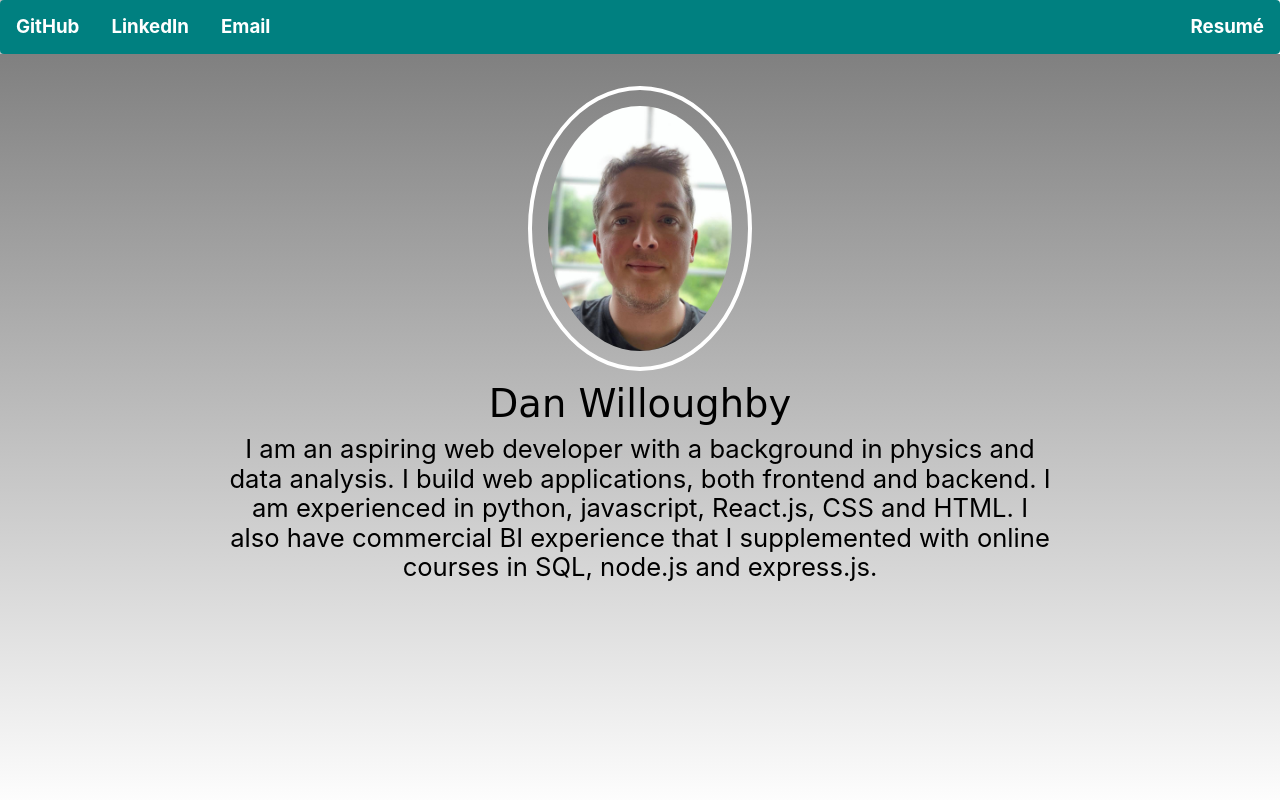
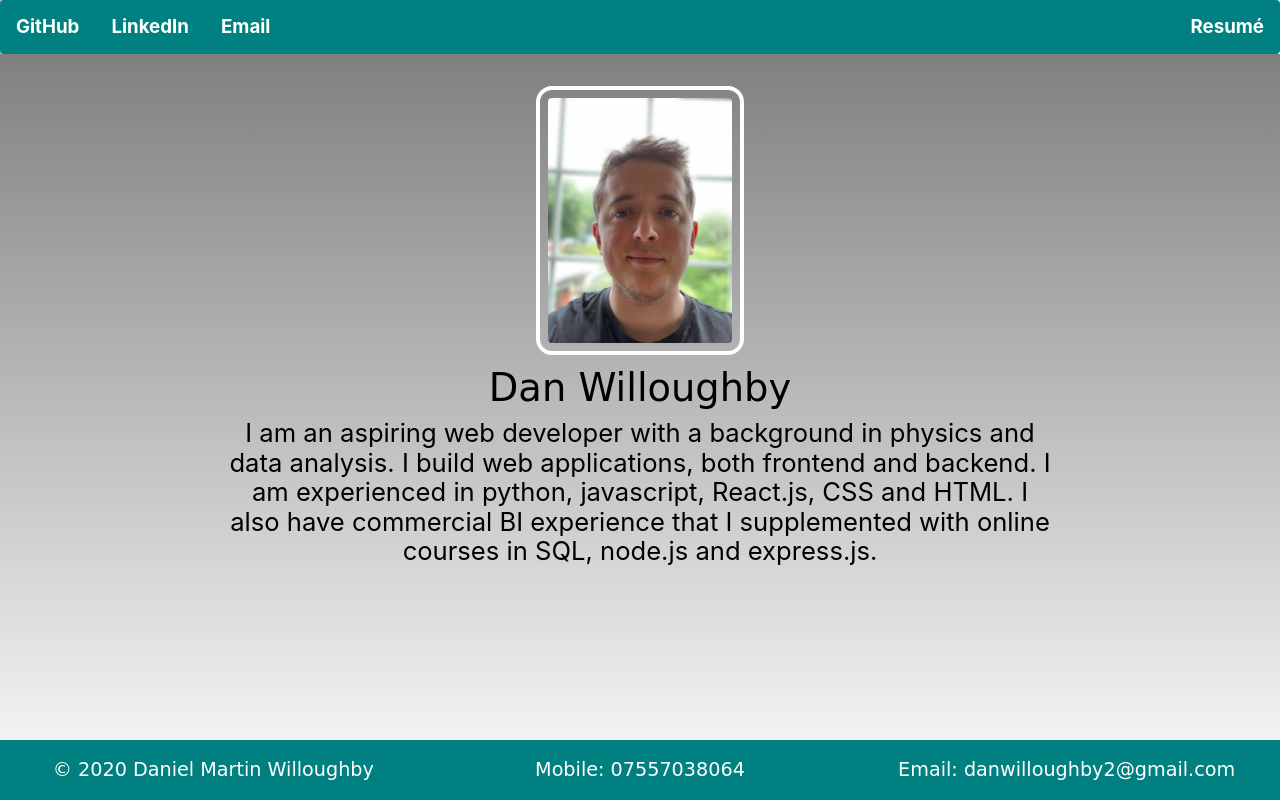
Before and after one commit to shoorano/Portfolio, a React (Create React App) app: page / in a window 1280 px wide. Shown: the top 800 px of the page. Built offline with nearby package versions, Linux system fonts and the light colour scheme.

Commit message:
some more basic design changes.

```diff
--- a/src/Components/Footer/Footer.js
+++ b/src/Components/Footer/Footer.js
@@ -6,10 +6,16 @@ const h = {
    fontSize: "1.5vw"
 }
 
+const footer = {
+  background: "#008080",
+  position: "sticky",
+  bottom: "0"
+}
+
 const Footer = () => {
   return (
-    <div className="Footer dib pa0 w-100" style={{background: "#008080"}}>
-      <p className="fl w-third" style={h}>Dan Willoughby</p>
+    <div className="Footer dib pa0 w-100" style={footer}>
+      <p className="fl w-third" style={h}>&#169; 2020 Daniel Martin Willoughby </p>
       <p className="fl w-third" style={h}>Mobile: 07557038064</p>
       <p className="fl w-third" style={h}>Email: danwilloughby2@gmail.com</p>
     </div>
--- a/src/Components/Header/Header.js
+++ b/src/Components/Header/Header.js
@@ -5,9 +5,17 @@ const linkText = {
   color: "white"
 }
 
+const header =  {
+  position: "sticky",
+  top: "0px",
+  zIndex: "99",
+  background: "#008080"
+}
+
+
 const Header = () => {
   return (
-    <div className="Header br2 w-auto flex" style={{background: "#008080"}}>
+    <div className="Header br2 w-100 flex" style={header}>
       <h3 className="tc fl w-15 br3 pa3 ma0 grow">
         <a href="https://github.com/shoorano" style={linkText}>GitHub</a>
       </h3>
--- a/src/Components/Introduction/Introduction.css
+++ /dev/null
@@ -1,5 +0,0 @@
-/* .Introduction {
-  background-image: url('./IntroBackground.jpg');
-  display: inline-block;
-
-} */
--- a/src/Components/Introduction/Introduction.js
+++ b/src/Components/Introduction/Introduction.js
@@ -1,7 +1,5 @@
 import React from 'react';
-import Background from './IntroBackground.jpg'
 import Selfie from './selfie.jpg'
-import './Introduction.css'
 
 const h = {
    color: "Black",
@@ -21,7 +19,7 @@ const Introduction = () => {
   return (
     <div className="Introduction pa0 ma0 center" style={{ height: "95vh", background: "linear-gradient( gray , white)" }}>
       <div className="pa0 center pa4" style={{width: "80%"}}>
-        <img className="grow pa3 ba bw2 b--white br-100" style={img}  src={Selfie} alt="" />
+        <img className="grow pa2 ba bw2 b--white br4" style={img}  src={Selfie} alt="" />
         <div className="w-90 pa2 center">
           <p className=" fl h-10 w-100 ma0 pa0 tc" style={h}>Dan Willoughby</p>
           <p className=" fl h-90 w-100 ma0 pa2 tc" style={p}>
```
Also changed, not shown: src/Components/Introduction/IntroBackground.jpg (deleted), src/Components/Introduction/selfie2.png (added).
